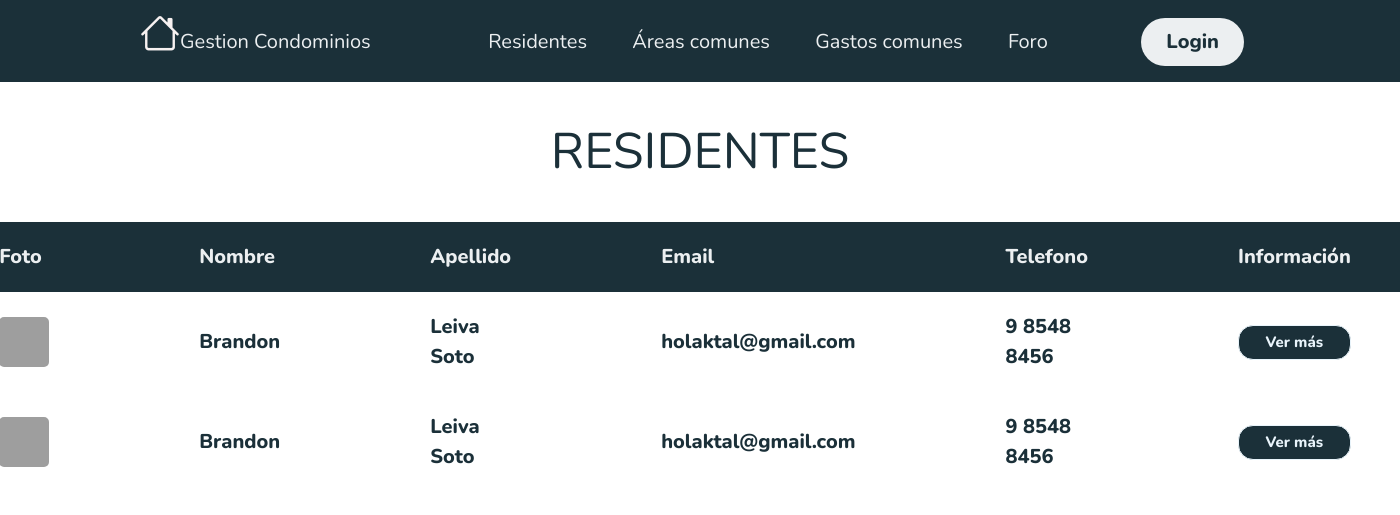
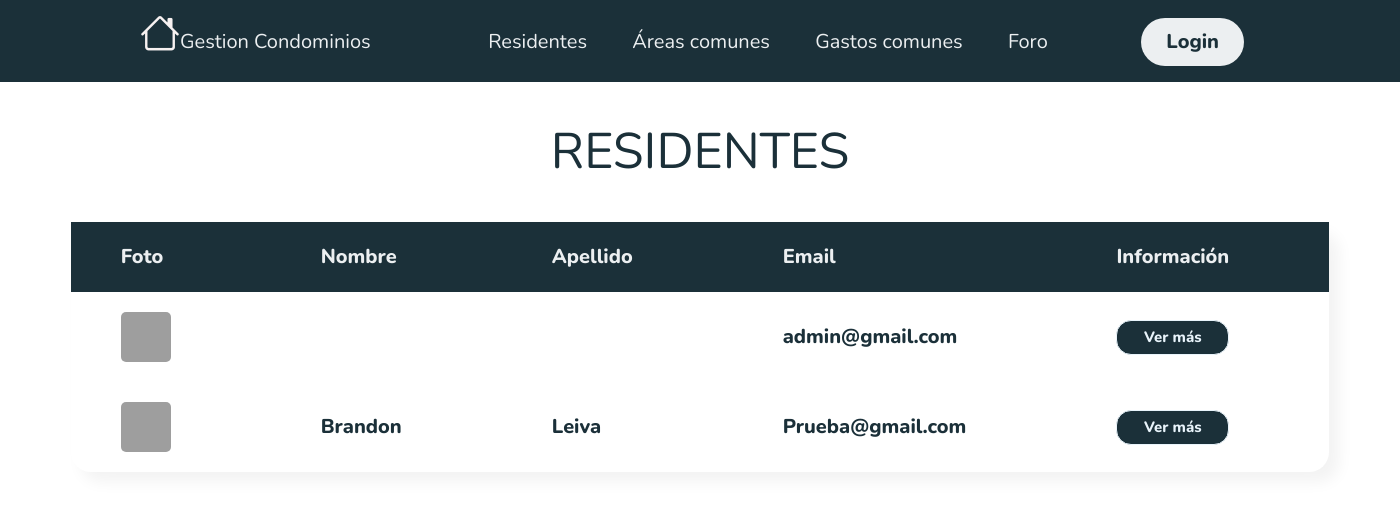
Before and after one commit to BrandonLeiva/Caso-condominios-V1, a Django app: template myapp/templates/myapp/ListaResidentes.html in a window 1400 px wide; the page is wider, and only the part inside the window is pictured. Shown: the top 515 px of that part. Run offline with Django 4.2, Linux system fonts and the light colour scheme; the template is opened without the code that fills it: values that come from a table or form of the project are taken from there, others are empty; data comes from the database, SQL or seed files in the repository; both versions use the stored data as it was after the commit; some libraries are stand-ins or nearby versions; grey boxes are pictures that could not be loaded.

Commit message:
Listado de usuarios

```diff
--- a/myapp/templates/myapp/ListaResidentes.html
+++ b/myapp/templates/myapp/ListaResidentes.html
@@ -15,99 +15,19 @@
                 <th>Nombre</th>
                 <th>Apellido</th>
                 <th>Email</th>
-                <th>Telefono</th>
                 <th>Información</th>
             </tr>
         </thead>
         <tbody>
+            {% for user in users %}
             <tr>
                 <th><img src="/PaginaWeb/img/Piscina.jpg" alt="" style="width: 50px; height: 50px; border-radius: 5px;"></th>
-                <th>Brandon</th>
-                <th>Leiva Soto</th>
-                <th>holaktal@gmail.com</th>
-                <th>9 8548 8456</th>
-                <th><a href="VerResidenteAdmin.html"><button>Ver más</button></a></th>
+                <th>{{ user.first_name }}</th>
+                <th>{{ user.last_name }}</th>
+                <th>{{ user.email }}</th>
+                <th><a href="#"><button>Ver más</button></a></th>
             </tr>
-            <tr>
-                <th><img src="/PaginaWeb/img/Piscina.jpg" alt="" style="width: 50px; height: 50px; border-radius: 5px;"></th>
-                <th>Brandon</th>
-                <th>Leiva Soto</th>
-                <th>holaktal@gmail.com</th>
-                <th>9 8548 8456</th>
-                <th><button>Ver más</button></th>
-            </tr>
-            <tr>
-                <th><img src="/PaginaWeb/img/Piscina.jpg" alt="" style="width: 50px; height: 50px; border-radius: 5px;"></th>
-                <th>Brandon</th>
-                <th>Leiva Soto</th>
-                <th>holaktal@gmail.com</th>
-                <th>9 8548 8456</th>
-                <th><button>Ver más</button></th>
-            </tr>
-            <tr>
-                <th><img src="/PaginaWeb/img/Piscina.jpg" alt="" style="width: 50px; height: 50px; border-radius: 5px;"></th>
-                <th>Brandon</th>
-                <th>Leiva Soto</th>
-                <th>holaktal@gmail.com</th>
-                <th>9 8548 8456</th>
-                <th><button>Ver más</button></th>
-            </tr>
-            <tr>
-                <th><img src="/PaginaWeb/img/Piscina.jpg" alt="" style="width: 50px; height: 50px; border-radius: 5px;"></th>
-                <th>Brandon</th>
-                <th>Leiva Soto</th>
-                <th>holaktal@gmail.com</th>
-                <th>9 8548 8456</th>
-                <th><button>Ver más</button></th>
-            </tr>
-            <tr>
-                <th><img src="/PaginaWeb/img/Piscina.jpg" alt="" style="width: 50px; height: 50px; border-radius: 5px;"></th>
-                <th>Brandon</th>
-                <th>Leiva Soto</th>
-                <th>holaktal@gmail.com</th>
-                <th>9 8548 8456</th>
-                <th><button>Ver más</button></th>
-            </tr>
-            <tr>
-                <th><img src="/PaginaWeb/img/Piscina.jpg" alt="" style="width: 50px; height: 50px; border-radius: 5px;"></th>
-                <th>Brandon</th>
-                <th>Leiva Soto</th>
-                <th>holaktal@gmail.com</th>
-                <th>9 8548 8456</th>
-                <th><button>Ver más</button></th>
-            </tr>
-            <tr>
-                <th><img src="/PaginaWeb/img/Piscina.jpg" alt="" style="width: 50px; height: 50px; border-radius: 5px;"></th>
-                <th>Brandon</th>
-                <th>Leiva Soto</th>
-                <th>holaktal@gmail.com</th>
-                <th>9 8548 8456</th>
-                <th><button>Ver más</button></th>
-            </tr>
-            <tr>
-                <th><img src="/PaginaWeb/img/Piscina.jpg" alt="" style="width: 50px; height: 50px; border-radius: 5px;"></th>
-                <th>Brandon</th>
-                <th>Leiva Soto</th>
-                <th>holaktal@gmail.com</th>
-                <th>9 8548 8456</th>
-                <th><button>Ver más</button></th>
-            </tr>
-            <tr>
-                <th><img src="/PaginaWeb/img/Piscina.jpg" alt="" style="width: 50px; height: 50px; border-radius: 5px;"></th>
-                <th>Brandon</th>
-                <th>Leiva Soto</th>
-                <th>holaktal@gmail.com</th>
-                <th>9 8548 8456</th>
-                <th><button>Ver más</button></th>
-            </tr>
-            <tr>
-                <th><img src="/PaginaWeb/img/Piscina.jpg" alt="" style="width: 50px; height: 50px; border-radius: 5px;"></th>
-                <th>Brandon</th>
-                <th>Leiva Soto</th>
-                <th>holaktal@gmail.com</th>
-                <th>9 8548 8456</th>
-                <th><button>Ver más</button></th>
-            </tr>
+            {% endfor %}
         </tbody>
     </table>
 </div>
--- a/myapp/views.py
+++ b/myapp/views.py
@@ -4,13 +4,15 @@
 from django.contrib import messages
 from django.core.paginator import Paginator
 from django.http import Http404
+from django.contrib.auth.models import User
 # Create your views here.
 
 def inicio(request):
     return render(request, 'myapp/inicio.html')
 
 def ListaResidentes(request):
-    return render(request, 'myapp/ListaResidentes.html')
+    users = User.objects.exclude(is_superuser=True)
+    return render(request, 'myapp/ListaResidentes.html',{'users' : users})
 
 def Foro(request):
     data = Anuncio.objects.all()
```
Also changed, not shown: db.sqlite3.
